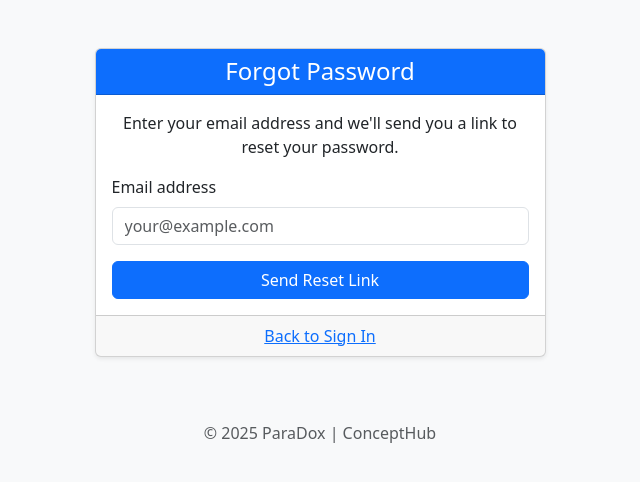
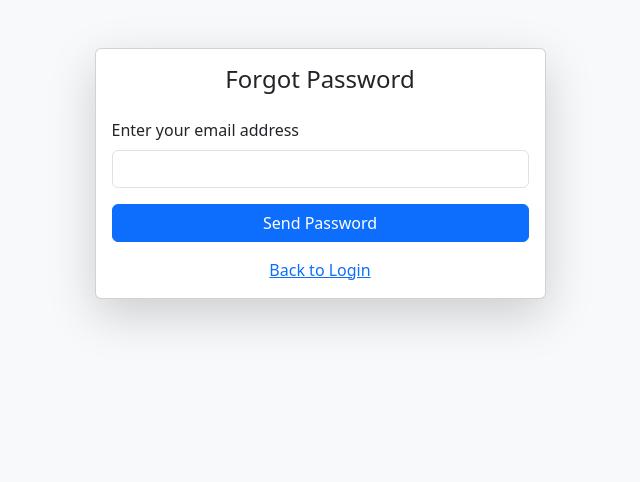
Before and after one commit to arthp1520/DalChawal, a Django app: template apps/dashboard/templates/dashboard/forgot_password.html in a window 1280 px wide. Shown: the top 482 px of the page, without its empty margins (320-960 px from the left). Run offline with Django 5.2, Linux system fonts and the light colour scheme; the template is opened without the code that fills it, so the values that code supplies are empty.

Commit message:
forgot pass hashkey

```diff
--- a/apps/dashboard/templates/dashboard/forgot_password.html
+++ b/apps/dashboard/templates/dashboard/forgot_password.html
@@ -1,52 +1,36 @@
-{% load static %}
+<!-- apps/your_app/templates/forgot_password.html -->
 <!DOCTYPE html>
 <html lang="en">
 <head>
     <meta charset="UTF-8">
-  <meta name="viewport" content="width=device-width, initial-scale=1">
-  <title>Forgot Password | ParaDox</title>
-
-  <!-- Bootstrap CSS -->
-  <link href="https://cdn.jsdelivr.net/npm/bootstrap@5.3.3/dist/css/bootstrap.min.css" rel="stylesheet">
-
-  <!-- Optional: Your own styles or favicon -->
-  <link rel="icon" type="image/png" href="{% static 'dashboard/assets/img/favicon.png' %}">
+    <title>Forgot Password</title>
+    <link href="https://cdn.jsdelivr.net/npm/bootstrap@5.3.0/dist/css/bootstrap.min.css" rel="stylesheet">
 </head>
 <body class="bg-light">
-
 <div class="container mt-5">
     <div class="row justify-content-center">
         <div class="col-md-6 col-lg-5">
-        <div class="card shadow-sm">
-          <div class="card-header text-center bg-primary text-white">
-            <h4 class="mb-0">Forgot Password</h4>
-          </div>
+            <div class="card shadow-lg">
                 <div class="card-body">
-            <p class="text-center">Enter your email address and we'll send you a link to reset your password.</p>
+                    <h4 class="card-title text-center mb-4">Forgot Password</h4>
+                    {% if message %}
+                        <div class="alert alert-info">{{ message }}</div>
+                    {% endif %}
                     <form method="post">
                         {% csrf_token %}
                         <div class="mb-3">
-                <label for="email" class="form-label">Email address</label>
-                <input type="email" class="form-control" id="email" name="email" placeholder="your@example.com" required>
+                            <label for="email" class="form-label">Enter your email address</label>
+                            <input type="email" class="form-control" name="email" id="email" required>
                         </div>
-              <div class="d-grid">
-                <button type="submit" class="btn btn-primary">Send Reset Link</button>
-              </div>
+                        <button type="submit" class="btn btn-primary w-100">Send Password</button>
                     </form>
-          </div>
-          <div class="card-footer text-center">
-            <a href="{% url 'sign_in' %}">Back to Sign In</a>
+                    <div class="text-center mt-3">
+                        <a href="{% url 'sign_in' %}">Back to Login</a>
                     </div>
                 </div>
             </div>
         </div>
     </div>
-
-  <footer class="text-center text-muted mt-5 py-3">
-    <p class="mb-0">&copy; <script>document.write(new Date().getFullYear())</script> ParaDox | ConceptHub</p>
-  </footer>
-
-  <!-- Bootstrap JS -->
-  <script src="https://cdn.jsdelivr.net/npm/bootstrap@5.3.3/dist/js/bootstrap.bundle.min.js"></script>
+</div>
 </body>
 </html>
```
Also changed, not shown: apps/dashboard/views.py (+22 -2 lines), CRUDDB.DB. Lines whose indentation alone changed are shown as unchanged.
